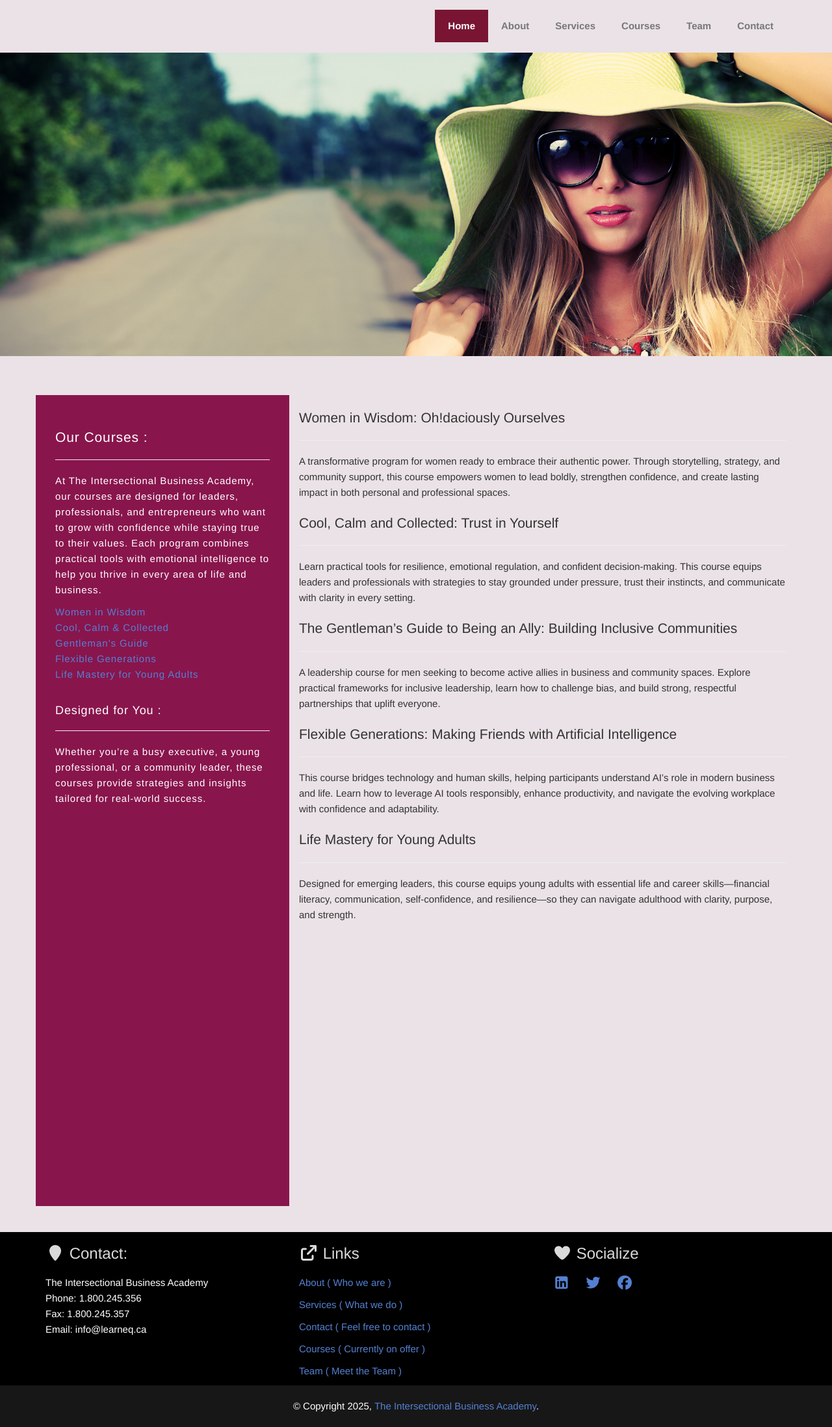
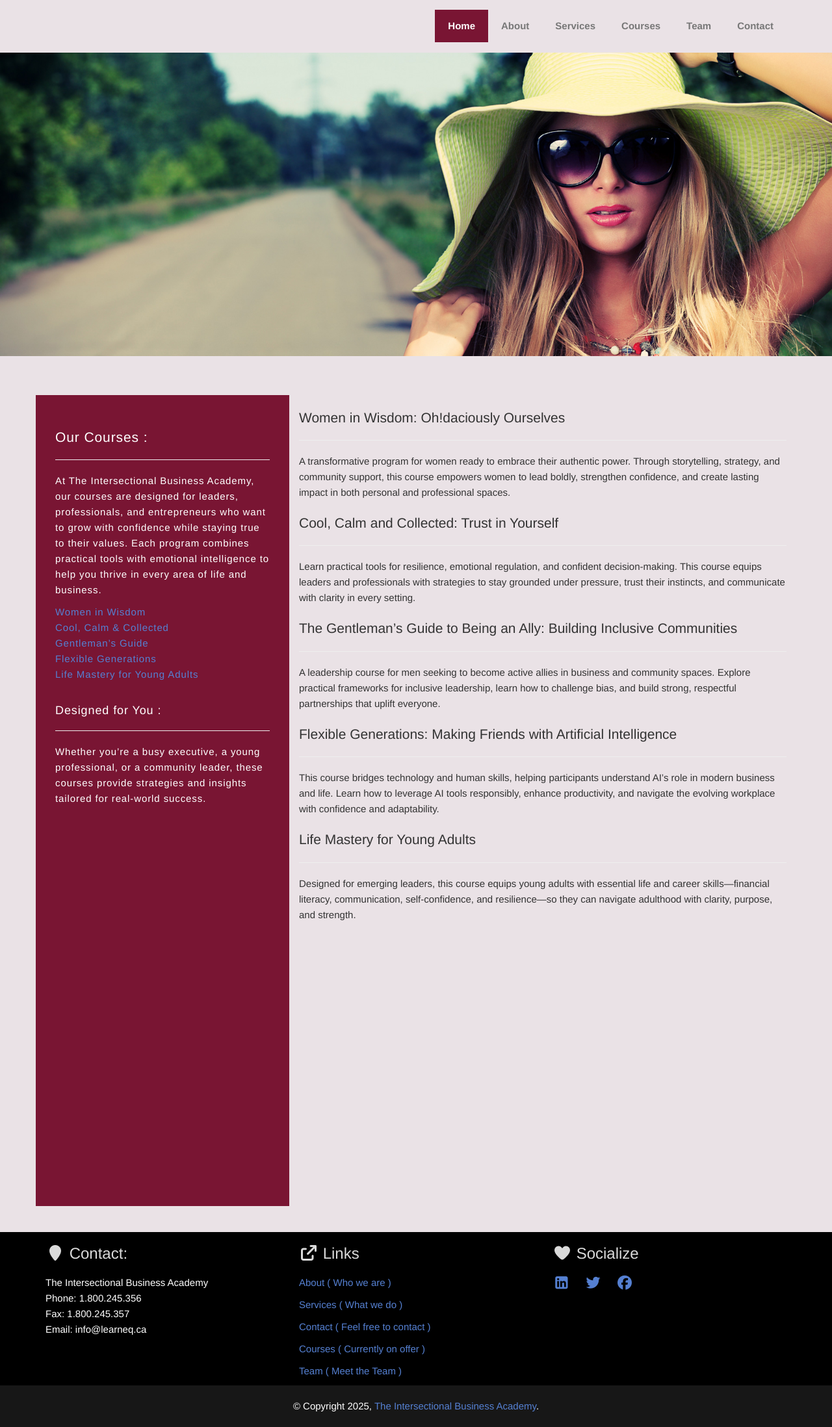
Before and after one commit to brobson/learneq.github.io, a Jekyll site: the page built from courses.html, in a window 1280 px wide. Shown: the whole page at 65% size. Built offline with Jekyll 4.4.1, drawn with Linux system fonts in a browser that asks for light colours.

Commit message:
Update side-left background color to Dark Crimson

```diff
--- a/assets/css/style.css
+++ b/assets/css/style.css
@@ -302,7 +302,7 @@ address {
   padding-top: 0px;
 }
 .side-left{
-  background:#89154d;
+  background:#791533;
   box-shadow: 3px grey;
   color: white;
   padding: 30px;
```
